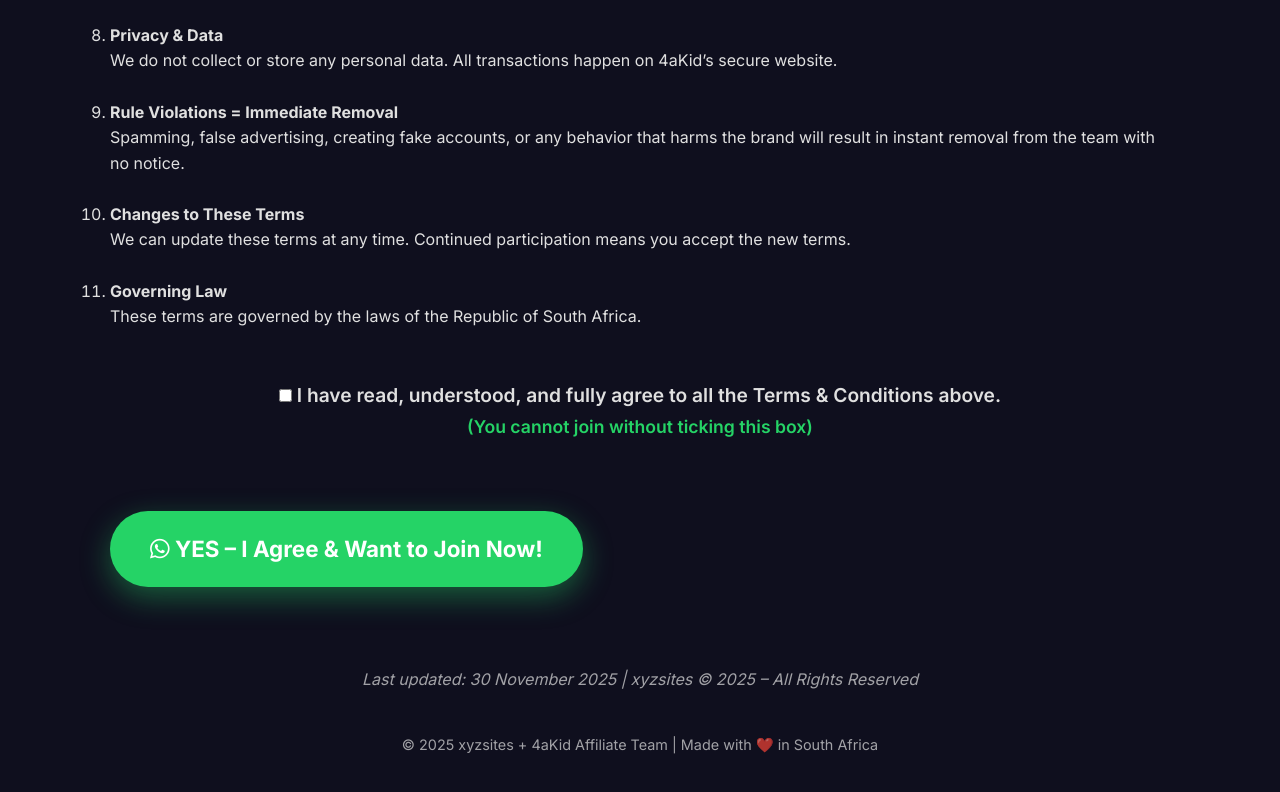
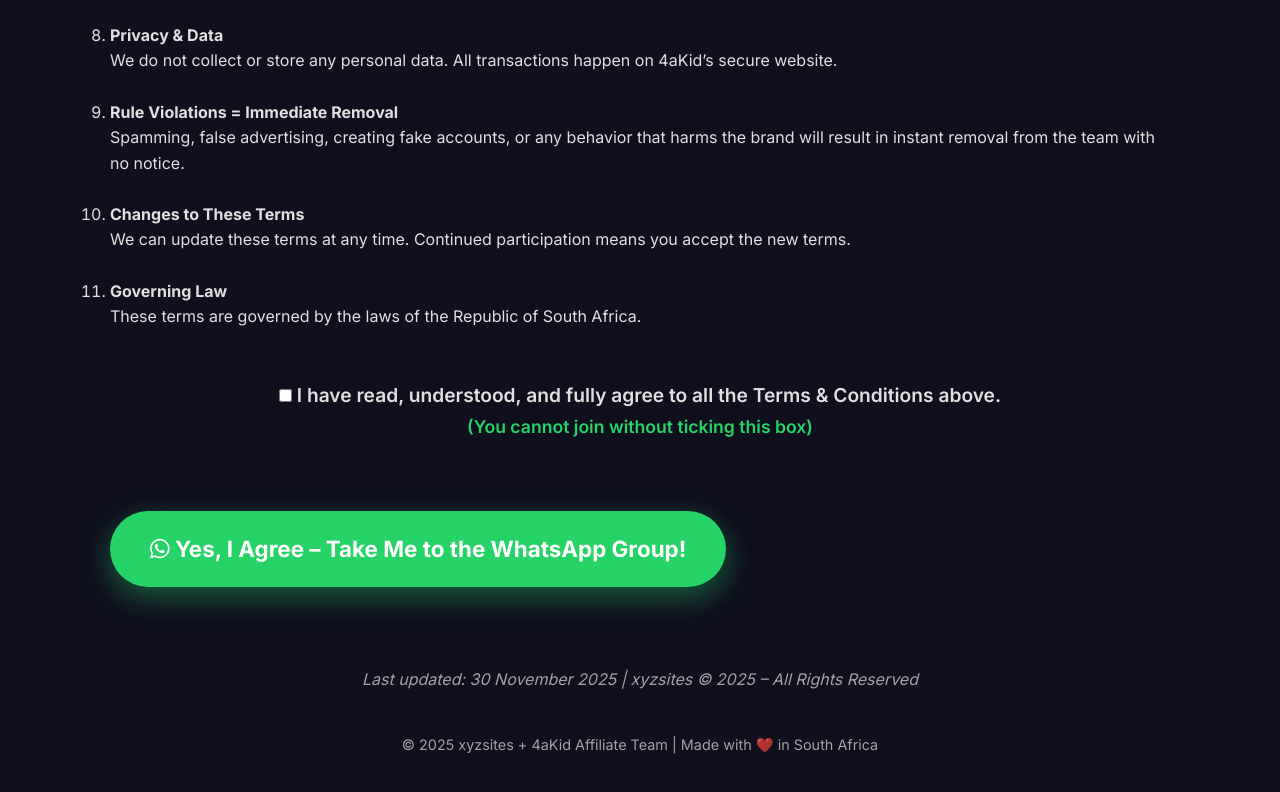
Before and after one commit to xyzsites/terms, a plain HTML site: page index.html in a window 1280 px wide. Shown: the part 1171-1963 px from the top of the page. Drawn offline with Linux system fonts and the light colour scheme.

Commit message:
Replace join link with WhatsApp group link
Updated the join link to redirect to a WhatsApp group instead of the previous site.

```diff
--- a/index.html
+++ b/index.html
@@ -93,9 +93,14 @@
         </label>
       </div>
 
-      <a href="https://xyzsites.github.io/join" class="cta-big hidden-cta" id="joinBtn">
-        <i class="fab fa-whatsapp"></i> YES – I Agree & Want to Join Now!
-      </a>
+      <!-- Replace the old hidden CTA in terms.html with this one -->
+         <a href="https://chat.whatsapp.com/CRnniCjzmAR0CA8U7ON7Tk"
+           class="cta-big hidden-cta"
+              id="joinBtn"
+          target="_blank"
+             rel="noopener">
+        <i class="fab fa-whatsapp"></i> Yes, I Agree – Take Me to the WhatsApp Group!
+        </a>
 
       <p style="text-align:center; margin-top:60px; opacity:0.7;">
         <em>Last updated: 30 November 2025 | xyzsites © 2025 – All Rights Reserved</em>
```
